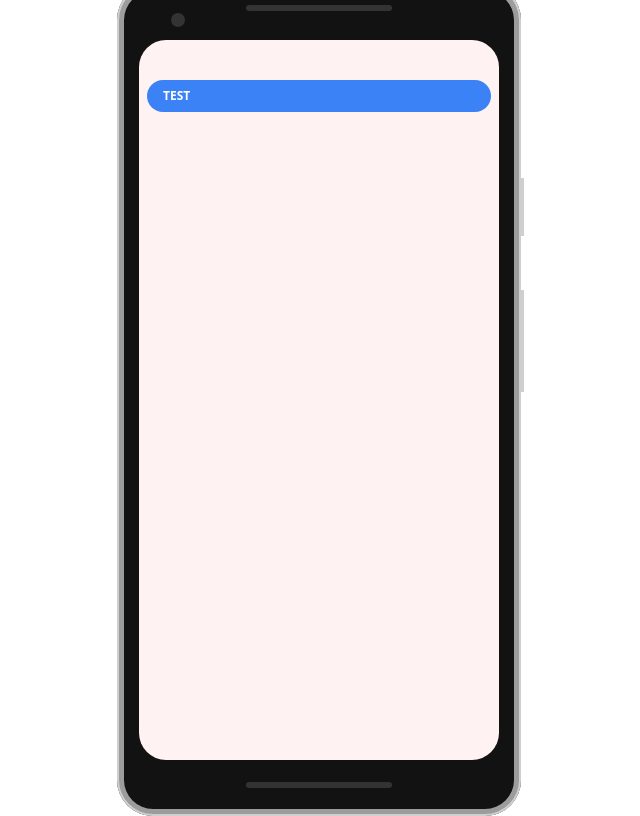
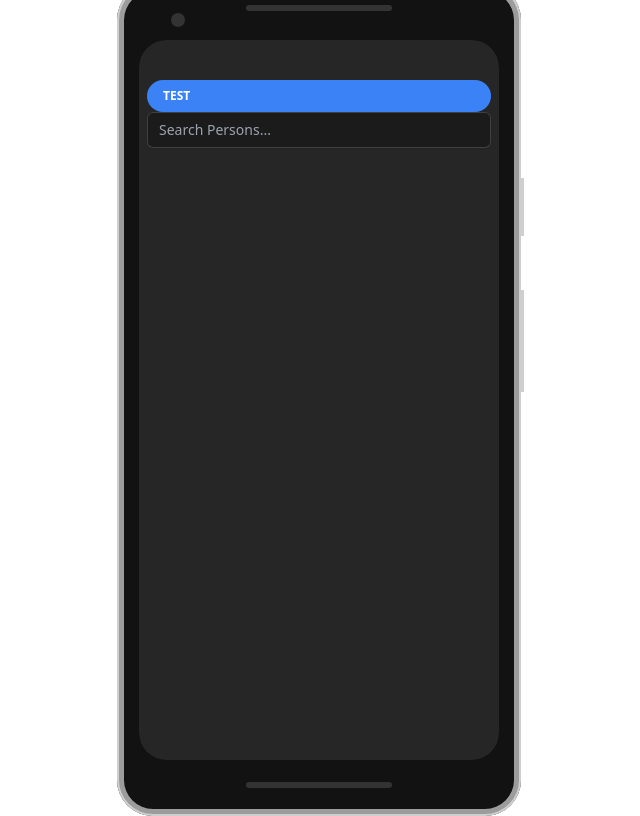
Before and after one commit to lynexer/haven-svelte-component-library, a SvelteKit app: page / in a window 1280 px wide. Shown: the whole page, without its empty margins (321-961 px from the left). Built offline with nearby package versions, Linux system fonts and the light colour scheme.

Commit message:
Create Input component

```diff
--- /dev/null
+++ b/src/lib/svelte/Input.svelte
@@ -0,0 +1,31 @@
+<script lang="ts">
+    import type { IconProp } from "$lib/types/icon.js";
+    import Icon from "./Icon.svelte";
+
+    let className: string = '';
+
+    export let label: string = '';
+    export let placeholder: string = '';
+    export let type: string = 'text';
+    export let icon: IconProp|undefined = undefined;
+    export { className as class };
+</script>
+
+<div class="space-y-2 w-full">
+    {#if label}
+        <label for="email" class="block text-sm font-medium leading-6 text-white">{label}</label>
+    {/if}
+    <div class="relative rounded-md shadow-sm">
+        {#if icon}
+            <div class="pointer-events-none absolute inset-y-0 left-0 flex items-center pl-3">
+                <Icon {icon} class="h-5 w-5 text-gray-400" />
+            </div>
+        {/if}
+
+        <input
+            type={type}
+            class="block w-full rounded-md border-0 py-1.5 {icon ? 'pl-10' : ''} text-white ring-1 ring-inset ring-neutral-700 focus:outline-none focus:ring-emerald-900 placeholder:text-gray-400 bg-neutral-950/40 sm:text-sm sm:leading-6 {className}"
+            placeholder={placeholder}
+        />
+    </div>
+</div>
--- a/src/routes/+page.svelte
+++ b/src/routes/+page.svelte
@@ -1,12 +1,15 @@
 <script>
+    import Input from '$lib/svelte/Input.svelte';
     import Pill from '$lib/svelte/Pill.svelte';
     import PixelXl from '$lib/svelte/devices/PixelXl.svelte';
 </script>
 
 <PixelXl>
-    <div class="w-full h-full bg-red-50">
+    <div class="w-full h-full bg-neutral-800">
         <div class="pt-10 px-2">
             <Pill size="lg" colour="blue">Test</Pill>
+
+            <Input placeholder="Search Persons..." />
         </div>
     </div>
 </PixelXl>
```
